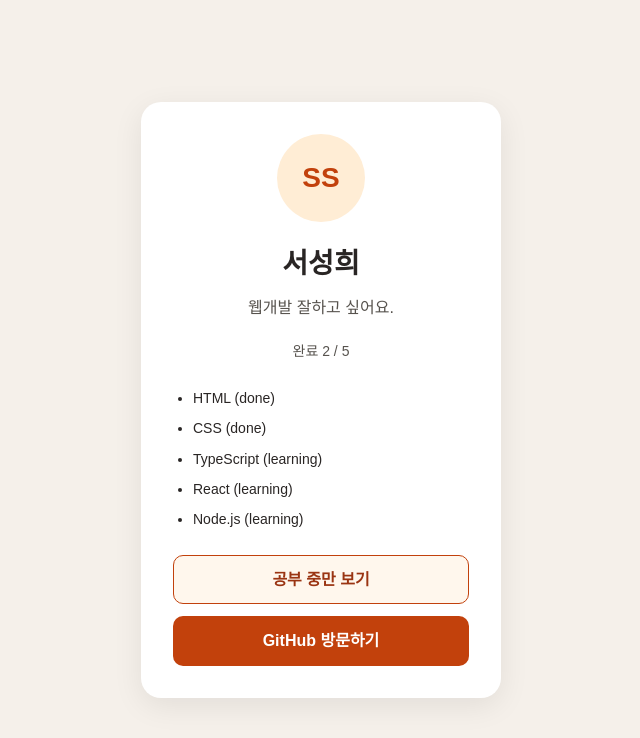
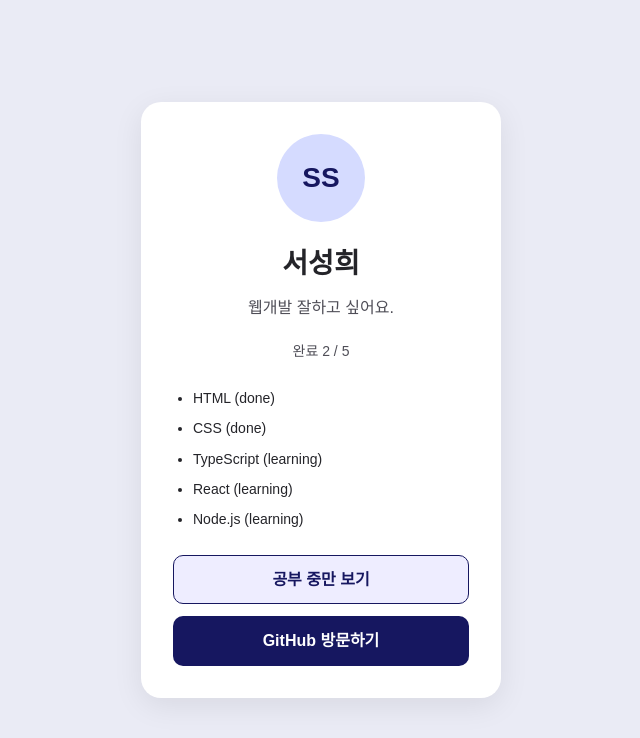
Before and after one commit to SeongheeS/OZ-Lab, a website built with Vite: page Week 2/index.html in a window 1280 px wide. Shown: the whole page, without its empty margins (319-959 px from the left). Built offline with nearby package versions, Linux system fonts and the light colour scheme.

Commit message:
update colors

```diff
--- a/Week 2/src/style.css
+++ b/Week 2/src/style.css
@@ -11,8 +11,8 @@ body {
   display: flex;
   justify-content: center;
   align-items: center;
-  background: #f5f0ea;
-  color: #292524;
+  background: #eaebf5;
+  color: #242429;
   font-family: Arial, "Malgun Gothic", sans-serif;
   line-height: 1.6;
 }
@@ -34,8 +34,8 @@ body {
   display: flex;
   justify-content: center;
   align-items: center;
-  background: #ffedd5;
-  color: #c2410c;
+  background: #d5dbff;
+  color: #161760;
   border-radius: 50%;
   font-size: 28px;
   font-weight: bold;
@@ -48,7 +48,7 @@ h1 {
 
 .intro {
   margin: 0;
-  color: #57534e;
+  color: #4f4e57;
 }
 
 .details {
@@ -65,7 +65,7 @@ h1 {
 .link {
   display: block;
   padding: 12px 16px;
-  background: #c2410c;
+  background: #161760;
   color: white;
   border-radius: 10px;
   font-weight: bold;
@@ -73,23 +73,23 @@ h1 {
 }
 
 .link:hover {
-  background: #9a3412;
+  background: #161760;
 }
 
 .link:focus-visible {
-  outline: 3px solid #292524;
+  outline: 3px solid #242429;
   outline-offset: 4px;
 }
 
 /* 2주차 추가: 기존 카드의 클래스와 스타일을 이어서 사용합니다. */
 #app { width: 360px; max-width: 100%; }
-.summary { margin: 20px 0 0; color: #57534e; font-size: 14px; }
+.summary { margin: 20px 0 0; color: #4f4e57; font-size: 14px; }
 .details { min-height: 120px; }
 .toggle {
   width: 100%; margin: 0 0 12px; padding: 11px 16px;
-  border: 1px solid #c2410c; border-radius: 10px;
-  background: #fff7ed; color: #9a3412;
+  border: 1px solid #161760; border-radius: 10px;
+  background: #eeedff; color: #161760;
   font: inherit; font-weight: bold; cursor: pointer;
 }
-.toggle:hover { background: #ffedd5; }
-.toggle:focus-visible { outline: 3px solid #292524; outline-offset: 4px; }
+.toggle:hover { background: #d6d5ff; }
+.toggle:focus-visible { outline: 3px solid #242429; outline-offset: 4px; }
```
Also changed, not shown: 1 other file.
